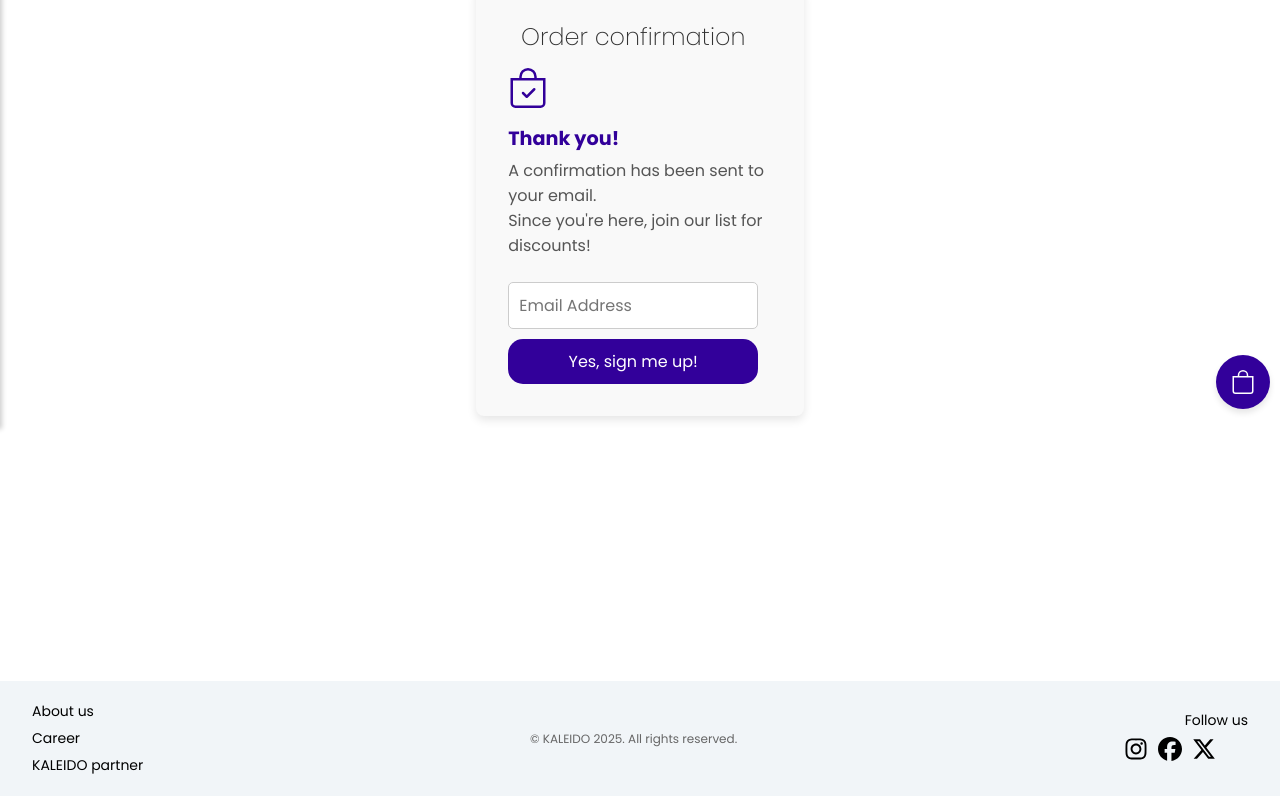
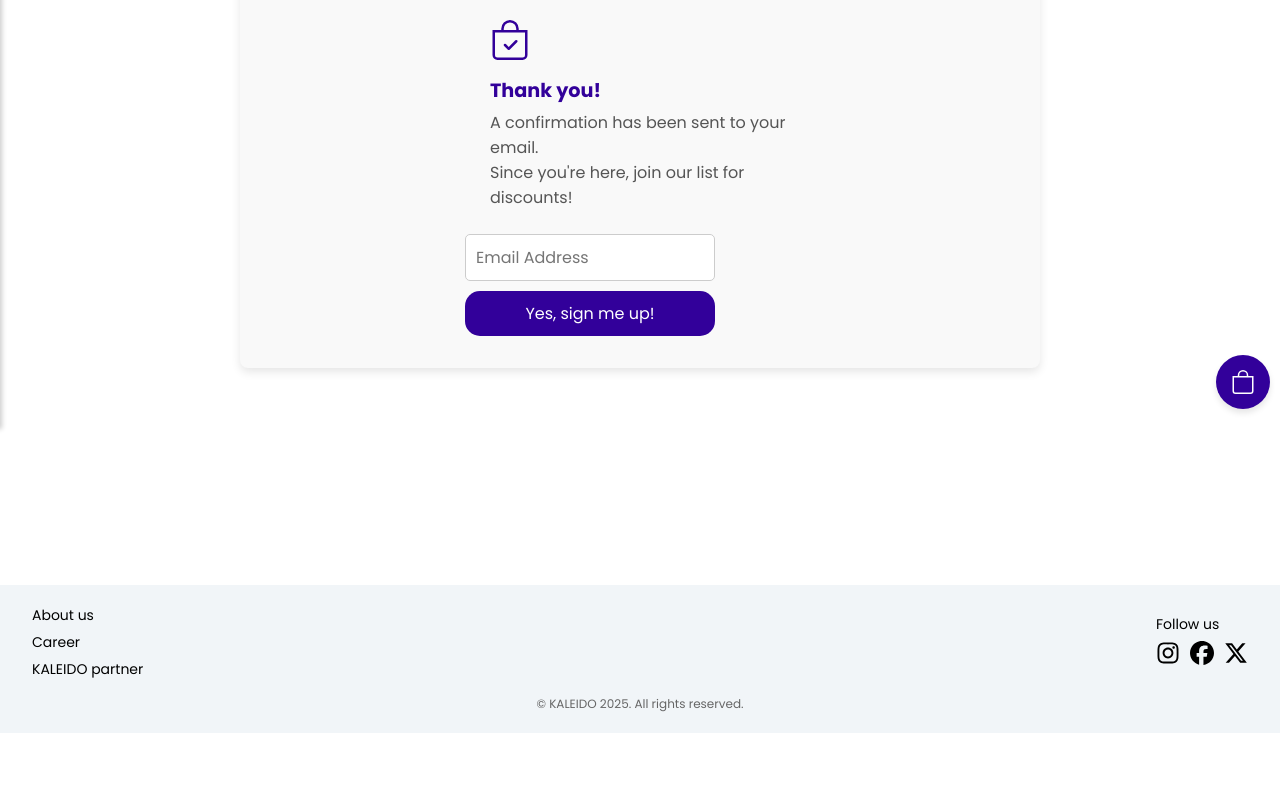
Before and after one commit to DianaOlivaresBarahona/CommitOrQuit, a React (Vite) app: page /confirmation in a window 1280 px wide. Shown: the part 371-1167 px from the top of the page. After the commit the page ends 1104 px from the top, so only its background shows below. Built offline with nearby package versions, Linux system fonts and the light colour scheme; no server answers; a web font is replaced by a local one.

Commit message:
Fixed footer position for all pages

```diff
--- a/src/App.css
+++ b/src/App.css
@@ -1,3 +1,65 @@
 #root {
   display: flex;
 }
+
+#root {
+  display: flex;
+  flex-direction: column;
+  min-height: 100vh;
+}
+
+.app-container {
+  display: flex;
+  flex-direction: column;
+  flex: 1;
+  width: 100%;
+  min-height: 100vh;
+}
+
+.app-content {
+  flex: 1;
+  display: flex;
+  flex-direction: column;
+  align-items: stretch;
+  justify-content: center;
+  text-align: center;
+  width: 100%;
+  box-sizing: border-box;
+}
+
+.footer {
+  width: 100%;
+  background-color: #f1f5f8;
+  display: flex;
+  flex-direction: column;
+  align-items: flex-start;
+  padding: 15px 1rem;
+  font-family: "Poppins", sans-serif;
+  box-sizing: border-box;
+  gap: 10px;
+}
+
+.footer-left,
+.footer-right {
+  display: flex;
+  flex-direction: column;
+  gap: 6px;
+}
+
+.footer-center {
+  font-size: 12px;
+  color: #666;
+}
+
+@media (min-width: 768px) {
+  .app-content {
+    padding: 2rem;
+  }
+
+  .footer {
+    flex-direction: row;
+    align-items: center;
+    justify-content: space-between;
+    padding: 20px 2rem;
+  }
+}
--- a/src/App.jsx
+++ b/src/App.jsx
@@ -22,23 +22,23 @@ const App = () => {
   const [showFavorite, setShowFavorite] = useState(false);
 
   return (
-    <>
     <CartProvider>
       <SearchProvider>
         <ScrollToTop />
+        <div className="app-container">
+          {" "}
+          {/* Viktigt: ny wrapper med flex layout */}
           <Header
             showFavorite={showFavorite}
             setShowFavorite={setShowFavorite}
           />
-
+          <main className="app-content">
             <Routes>
               <Route path="/" element={<Home />} />
-
               <Route
                 path="/favorite"
                 element={<FavoritesPage setShowFavorite={setShowFavorite} />}
               />
-
               <Route
                 path="/cart"
                 element={
@@ -54,12 +54,12 @@ const App = () => {
               <Route path="/checkout" element={<CheckoutPage />} />
               <Route path="/confirmation" element={<ConfirmationPage />} />
             </Routes>
-
+          </main>
           <CartButton showCart={showCart} setShowCart={setShowCart} />
           <Footer />
+        </div>
       </SearchProvider>
     </CartProvider>
-    </>
   );
 };
 
--- a/src/components/Footer.jsx
+++ b/src/components/Footer.jsx
@@ -5,13 +5,12 @@ import "../stylesheet/footer.css";
 const Footer = () => {
   return (
     <footer className="footer">
+      <div className="footer-top">
         <div className="footer-left">
           <a href="#">About us</a>
           <a href="#">Career</a>
           <a href="#">KALEIDO partner</a>
         </div>
-
-      <div className="footer-center">© KALEIDO 2025. All rights reserved.</div>
 
         <div className="footer-right">
           <p>Follow us</p>
@@ -39,6 +38,9 @@ const Footer = () => {
             </a>
           </div>
         </div>
+      </div>
+
+      <div className="footer-center">© KALEIDO 2025. All rights reserved.</div>
     </footer>
   );
 };
--- a/src/stylesheet/footer.css
+++ b/src/stylesheet/footer.css
@@ -1,13 +1,22 @@
 .footer {
   width: 100%;
   background-color: #f1f5f8;
-  display: flex;
-  justify-content: space-between;
-  align-items: center;
-  padding: 15px 1rem;
   font-family: "Poppins", sans-serif;
   box-sizing: border-box;
-  gap: 10px;
+  padding: 15px 1rem;
+  display: flex;
+  flex-direction: column;
+  align-items: center;
+  text-align: center;
+  gap: 15px;
+}
+
+.footer-top {
+  display: flex;
+  flex-direction: column;
+  align-items: center;
+  gap: 15px;
+  width: 100%;
 }
 
 .footer-left {
@@ -29,26 +38,18 @@
   text-decoration: underline;
 }
 
-.footer-center {
-  text-align: center;
-  font-size: 12px;
-  color: #666;
-  flex-shrink: 0;
-}
-
 .footer-right {
   display: flex;
   flex-direction: column;
-  align-items: flex-end;
+  align-items: center;
   gap: 6px;
   font-size: 14px;
-  white-space: nowrap;
+  text-align: center;
 }
 
 .social-icons {
   display: flex;
   gap: 10px;
-  margin-right: 2rem;
 }
 
 .social-icons a {
@@ -61,8 +62,36 @@
   transform: scale(1.2);
 }
 
+.footer-center {
+  font-size: 12px;
+  color: #666;
+  width: 100%;
+}
+
 @media (min-width: 768px) {
   .footer {
     padding: 20px 2rem;
   }
+
+  .footer-top {
+    flex-direction: row;
+    justify-content: space-between;
+    align-items: center;
+    text-align: left;
+  }
+
+  .footer-left {
+    align-items: flex-start;
+    text-align: left;
+  }
+
+  .footer-right {
+    align-items: flex-start;
+    text-align: left;
+  }
+
+  .footer-center {
+    order: 3;
+    text-align: center;
+  }
 }
```
Lines whose indentation alone changed are shown as unchanged.
